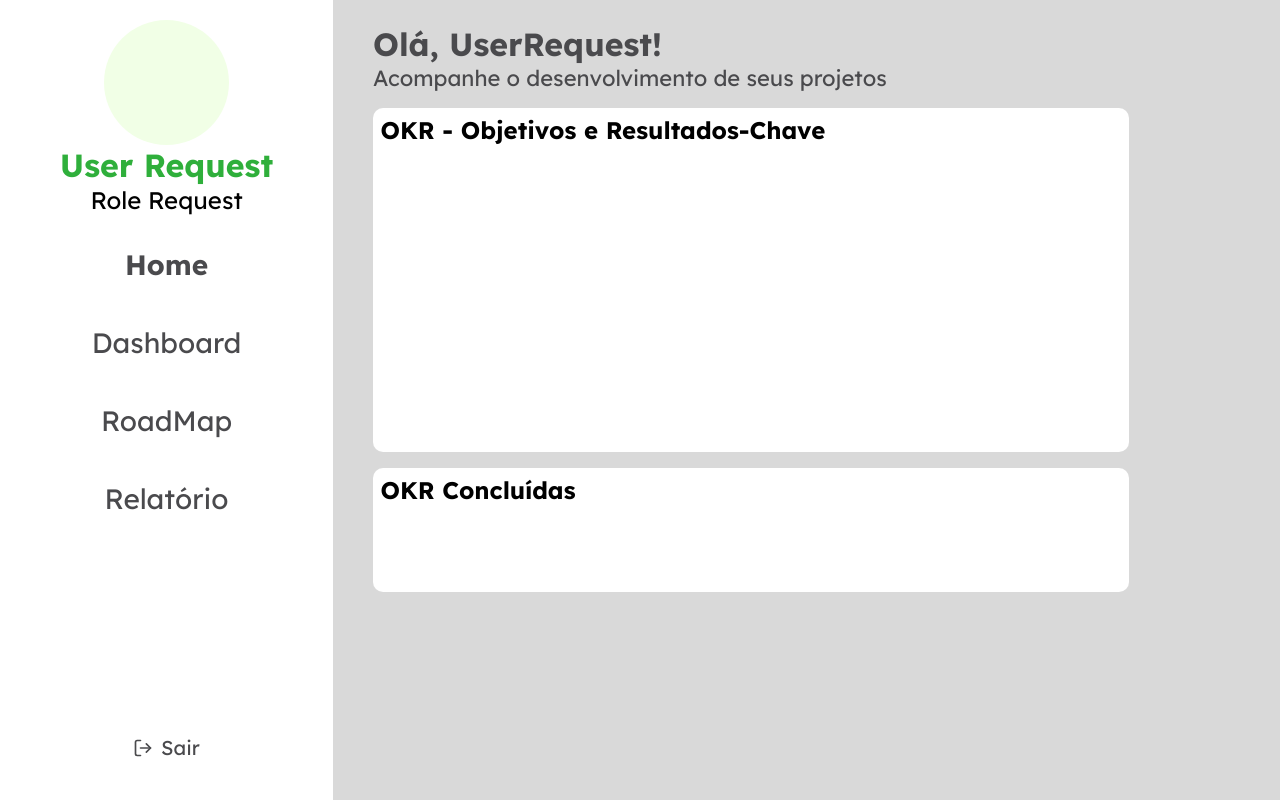
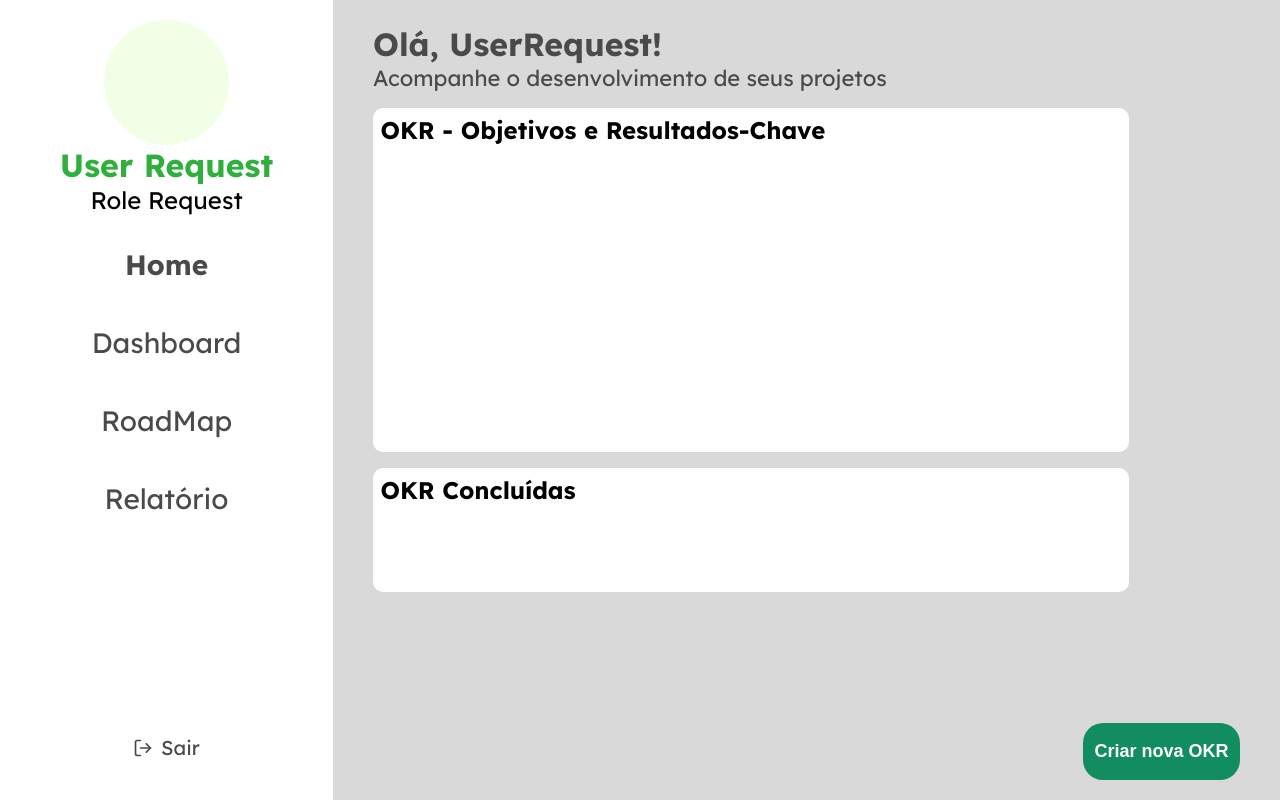
Before and after one commit to PaolaBiscaro/StratVizzion, a React (Vite) app: page /home in a window 1280 px wide. Built offline with nearby package versions, Linux system fonts and the light colour scheme.

Commit message:
Created Button component on main and implement on HomeDirector

```diff
--- a/src/App.jsx
+++ b/src/App.jsx
@@ -3,6 +3,7 @@ import "./styles/variables.css";
 import SideBar from "./components/Sidebar/SideBar";
 import { BrowserRouter, Routes, Route } from "react-router-dom";
 import Home from "./pages/HomeDirector";
+
 
 
 /*Explicação
--- a/src/components/Button/Button.css
+++ b/src/components/Button/Button.css
@@ -1,16 +1,20 @@
 .Button{
-   width: 259px;
-   height: 67px;
-   border-radius:20px ;
+    width: 259px;
+    height: 67px;
+    border-radius:20px ;
     font-size: 24px;
     font-weight: bold;
-
+    cursor: pointer;
+    position: fixed;
+    bottom: 20px;
+    right: 40px;
 }
 
 .Button--verde{
     background-color:#128D5F ;
     color: #FFFFFF;
     border: none;
+
 }
 
 .Button--branco{
@@ -37,6 +41,5 @@
         height: 57px;
         border-radius: 20px;
         font-size: 18px;
-        font-weight: bold;
     }
 }
--- a/src/components/Button/Button.jsx
+++ b/src/components/Button/Button.jsx
@@ -7,7 +7,7 @@ se o campo não for passado, ele de padrão vai ser verde
 ATENÇÃO- as variantes podem ser escritas também como "Verde" ou "Branco"
 */
 
-function BotaoVerde({texto, url, variante="verde"}){
+function Botao({texto, url, variante="verde"}){
     return(
         <div>
             <button className={`Button Button--${variante}`} onClick={() => { window.location.pathname =url }}>{texto}</button>
@@ -15,4 +15,4 @@ function BotaoVerde({texto, url, variante="verde"}){
     )
 }
 
-export default BotaoVerde;
+export default Botao;
--- a/src/pages/HomeDirector.jsx
+++ b/src/pages/HomeDirector.jsx
@@ -3,7 +3,7 @@ import SideBar from "../components/Sidebar/SideBar";
 import Entrada from "../components/Entrada/Entrada";
 import OKRWorking from "../components/OKRWorking/OKRWorking";
 import OKRConcluded from "../components/OKRConcluded/OKRConcluded";
-
+import Button from "../components/Button/Button";
 
 function Home() {
   return (
@@ -11,11 +11,10 @@ function Home() {
       <SideBar />
       <div style={{ display: "flex", flexDirection: "column", flex: 1 }}>
         <Entrada userName="UserRequest" />
-        <OKRWorking/>
-        <div style={{ display: "flex", flexDirection: "column", flex: 1 }}>
-          <OKRConcluded/>
-        </div>
+        <OKRWorking />
+        <OKRConcluded />
       </div>
+      <Button texto="Criar nova OKR" url="/NovaOKR" variante="verde" />
     </div>
   );
 }
```
